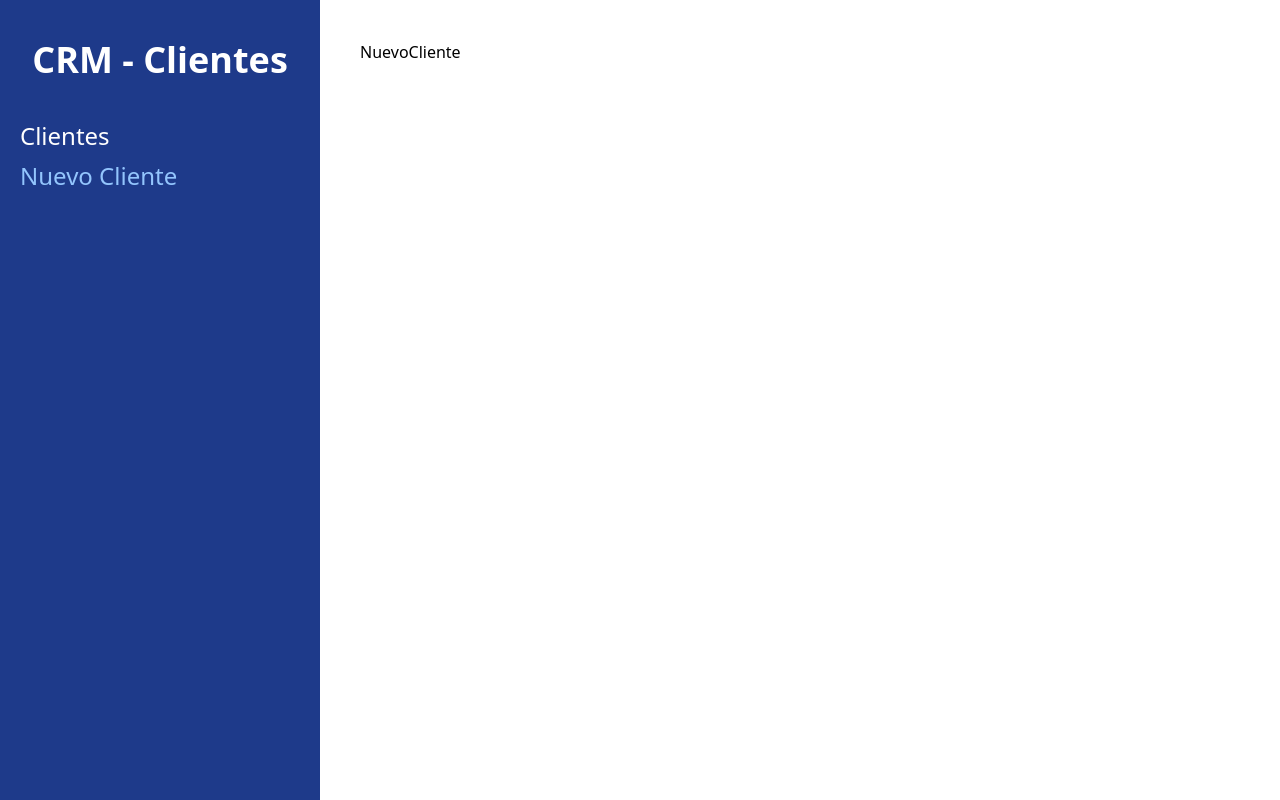
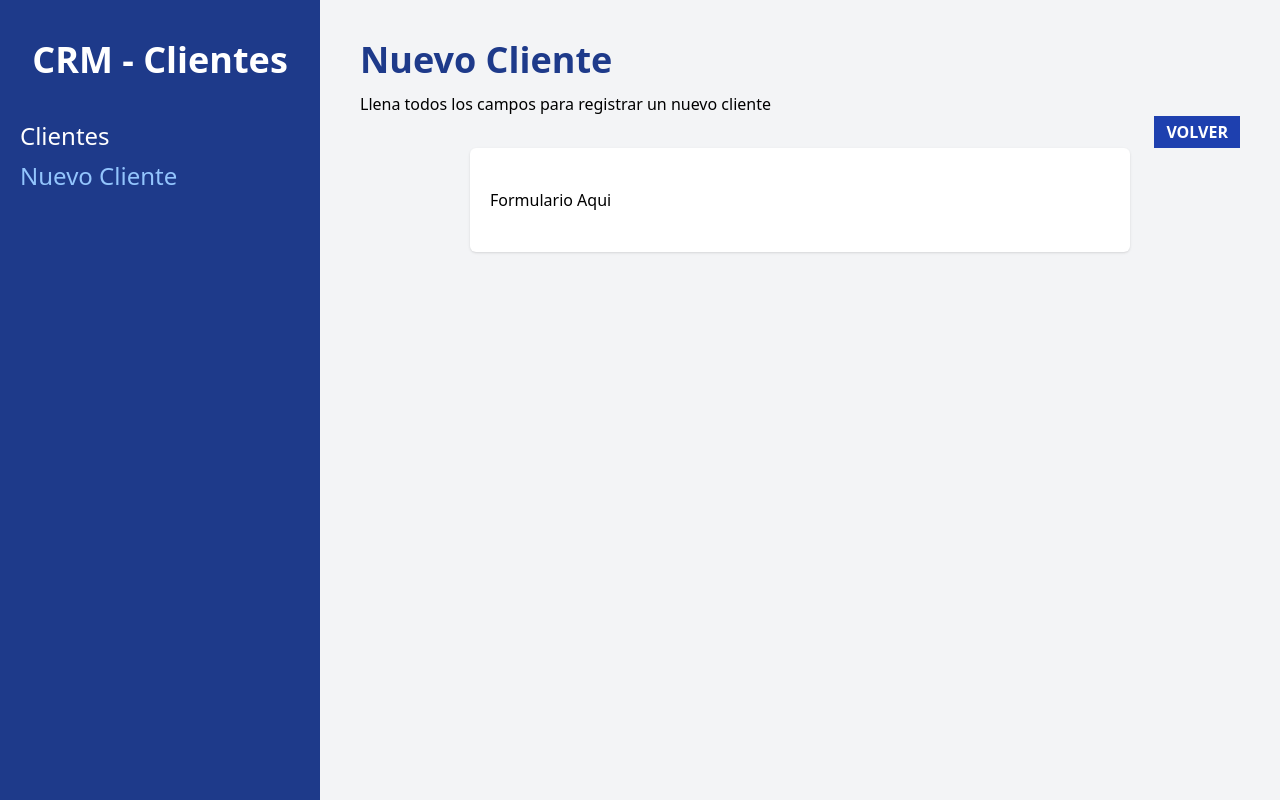
Before and after one commit to xandro2021/proyectoReact04, a React (Vite) app: page /clientes/nuevo in a window 1280 px wide. Built offline with nearby package versions, Linux system fonts and the light colour scheme.

Commit message:
Give styles to the other route and link it with useNavigate

```diff
--- a/index.html
+++ b/index.html
@@ -7,7 +7,7 @@
   "width=device-width, initial-scale=1.0">
   <title>CRM - React Router DOM - Vite - Tailwind CSS</title>
 </head>
-<body class="min-h-screen bg-grey-100">
+<body class="min-h-screen bg-gray-100">
   <div id="root"></div>
   <script type="module" src="/src/main.jsx"></script>
 </body>
--- a/src/pages/NuevoCliente.jsx
+++ b/src/pages/NuevoCliente.jsx
@@ -1,6 +1,28 @@
+import { useNavigate } from 'react-router-dom';
+
 const NuevoCliente = () => {
+
+  const navigate = useNavigate();
+
   return (
-    <div>NuevoCliente</div>
+    <>
+      <h1 className="font-black text-4xl text-blue-900">Nuevo Cliente</h1>
+
+      <p className="mt-3">Llena todos los campos para registrar un nuevo cliente</p>
+
+      <div className="flex justify-end">
+        <button
+          className="bg-blue-800 text-white px-3 py-1 font-bold uppercase"
+          onClick={() => navigate(-1)}
+        >Volver</button>
+      </div>
+
+      <div className="bg-white shadow rounded-md md:w-3/4 mx-auto px-5 py-10">
+        <p>
+          Formulario Aqui
+        </p>
+      </div>
+    </>
   );
 };
 
```
Also changed, not shown: 1 other file (tests, documents, lock files or other folders).
